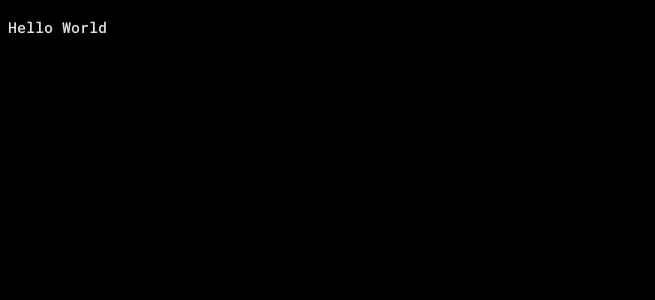
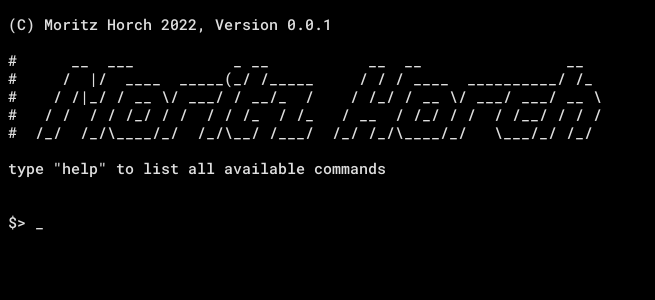
Before and after one commit to MoritzHorch/MoritzHorch.github.io, a Svelte app: page / in a window 1280 px wide. Shown: the top 300 px of the page, without its empty margins (0-655 px from the left). Built offline with nearby package versions, Linux system fonts and the light colour scheme.

Commit message:
Add banner.txt (like in spring) to show initially

```diff
--- a/src/App.svelte
+++ b/src/App.svelte
@@ -1,3 +1,15 @@
+<script lang="ts">
+  import banner from './assets/banner.txt?raw';
+</script>
+
 <main>
-  <p>Hello World</p>
+  <p id="banner">{banner}</p>
+  <p>$> _</p>
 </main>
+
+<style>
+  #banner {
+    white-space: pre-wrap;
+    line-height: 1.2;
+  }
+</style>
```
Also changed, not shown: src/assets/banner.txt (added), 1 other file (tests, documents, lock files or other folders).
